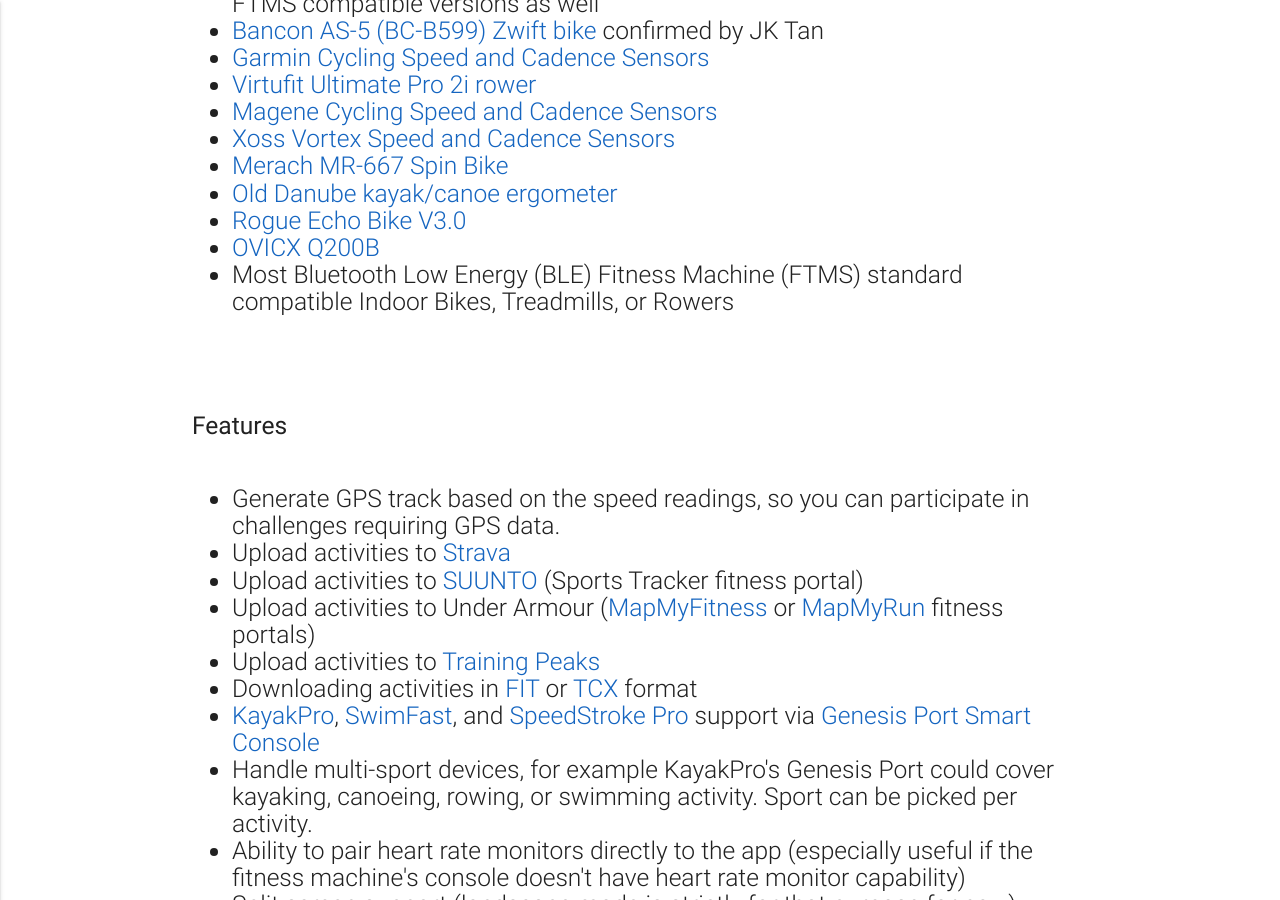
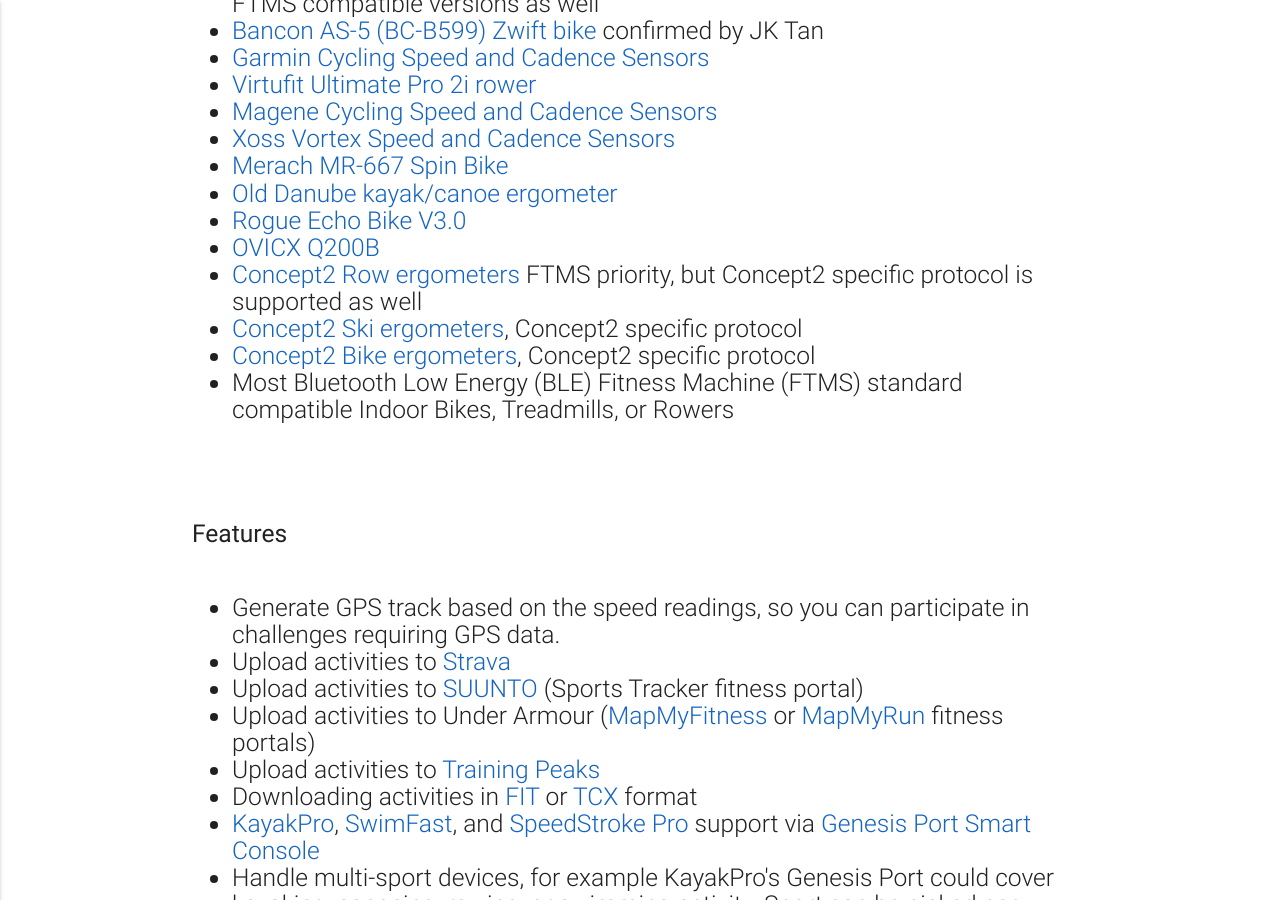
Before and after one commit to TrackMyIndoorWorkout/TrackMyIndoorWorkout.github.io, a Jekyll site: the page built from index.md, in a window 1280 px wide and 900 px high, scrolled down 4748 px. Built offline with Jekyll 4.4.1, drawn with Linux system fonts in a browser that asks for light colours.

Commit message:
Adding Concept2 to supported device list (both RowErg, SkiErg, and BikeErg), Fixes #31

```diff
--- a/index.md
+++ b/index.md
@@ -38,4 +38,7 @@ layout: home
 * [Old Danube kayak/canoe ergometer]({{ site.old_danube_url }})
 * [Rogue Echo Bike V3.0]({{ https://www.roguefitness.com/rogue-echo-bike?sku=IP0895 }})
 * [OVICX Q200B]({{ https://www.ovicx.com/products/ovicx-q200-magnetic-stationary-bike }})
+* [Concept2 Row ergometers]({{ site.concept2_rowerg_url }}) FTMS priority, but Concept2 specific protocol is supported as well
+* [Concept2 Ski ergometers]({{ site.concept2_skierg_url }}), Concept2 specific protocol
+* [Concept2 Bike ergometers]({{ site.concept2_bikeerg_url }}), Concept2 specific protocol
 * Most Bluetooth Low Energy (BLE) Fitness Machine (FTMS) standard compatible Indoor Bikes, Treadmills, or Rowers
```
